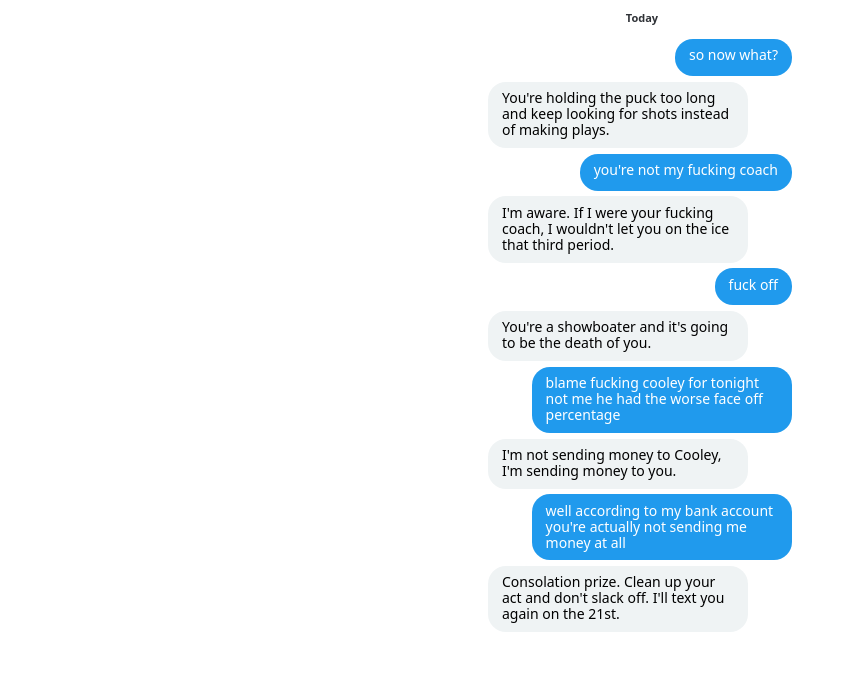
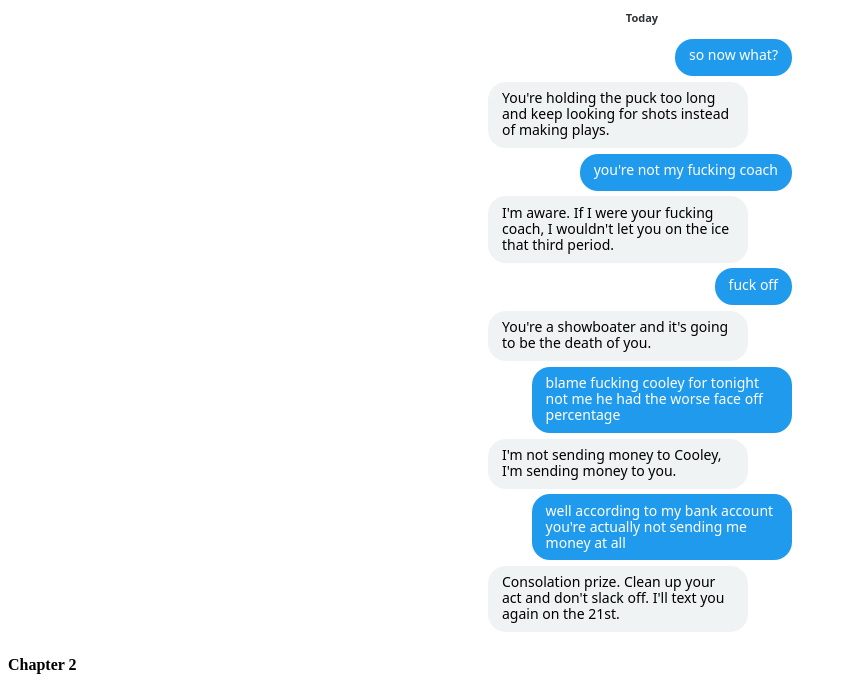
Before and after one commit to lizee-code/sdau, a plain HTML site: page chapter1.html in a window 1280 px wide. Shown: the part 6248-6944 px from the top of the page, without its empty margins (0-861 px from the left). Before the commit the page ends 6891 px from the top, so only its background shows below. Drawn offline with Linux system fonts and the light colour scheme.

Commit message:
Update chapter1.html
Added next chapter button

```diff
--- a/chapter1.html
+++ b/chapter1.html
@@ -325,4 +325,6 @@
     <span class="dmsent1">well according to my bank account you're actually not sending me money at all</span>
     <span class="dmreceived1">Consolation prize. Clean up your act and don't slack off. I'll text you again on the 21st.</span>
 </div></div>
+
+<h4><a href="/sdau/chapter2.html">Chapter 2</a></h4>
 </html>
```
